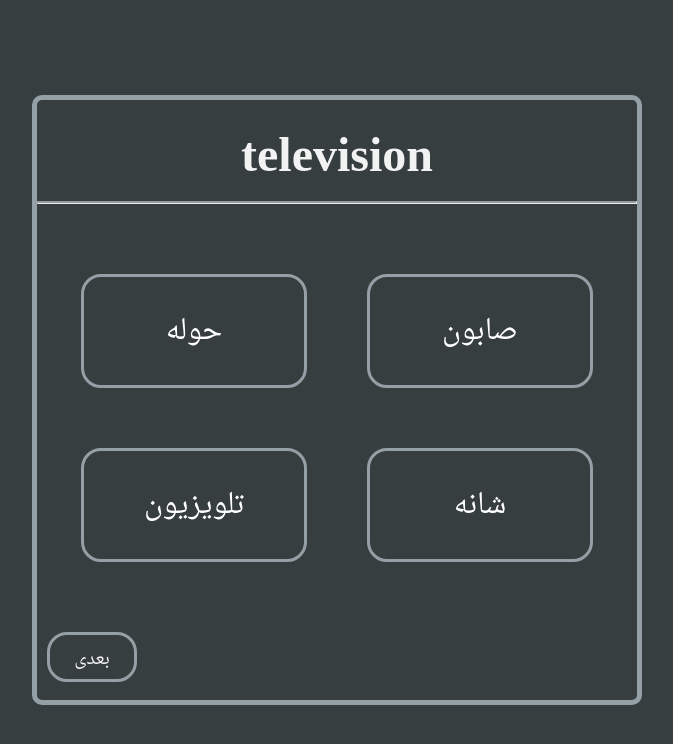
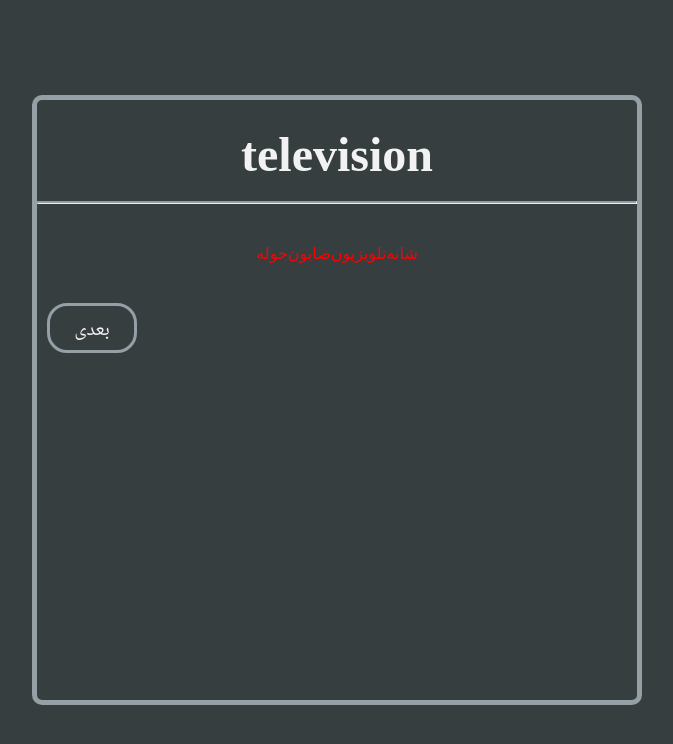
Before and after one commit to RezaJavanAmirkhizi/data-structure-project, a React (Create React App) app in the folder leitner-box/: page /secondpage/exam in a window 1280 px wide. Shown: the top 744 px of the page, without its empty margins (303-976 px from the left). Built offline with nearby package versions, Linux system fonts and the light colour scheme.

Commit message:
Revert "create final question part templates"

```diff
--- a/leitner-box/src/components/Question.jsx
+++ b/leitner-box/src/components/Question.jsx
@@ -11,11 +11,11 @@ function Question(props) {
     const NOP = (type) => {
         if (type === 'next') {
             setController(controller + 1);
-            setEWord(todayWords[controller + 1].english);
+            setEWord(todayWords[controller].english);
         }
         else if (type === 'prev') {
             setController(controller - 1);
-            setEWord(todayWords[controller - 1].english);
+            setEWord(todayWords[controller].english);
         }
     }
 
@@ -65,12 +65,9 @@ function Question(props) {
             <div className='choosebox'>
                 {answers.map((answer, index) => {
                     return <Fragment key={index}>
-                       <label className="labl">
-                            <input type="radio" name="radioname" value={index} />
-                            <div>
-                                {answer}
-                            </div>
-                        </label>
+                        <div style={{ color: 'red' }}>
+                            {answer}
+                        </div>
                     </Fragment>
                 })}
             </div>
--- a/leitner-box/src/styles/_question.scss
+++ b/leitner-box/src/styles/_question.scss
@@ -37,7 +37,7 @@
     border-radius: 17px;
     font-size: 2rem;
     color: #fff;
-    font-family: 'Noto Naskh Arabic', serif;
+    direction: ltr;
   }
 }
 .labl > input {
@@ -46,7 +46,7 @@
   position: absolute; /* Remove input from document flow */
 }
 
-.labl > input:hover + div {
+.labl > input:checked + div {
   /* (RADIO CHECKED) DIV STYLES */
   transition: ease 1s;
   background-color: #949fa6;
```
